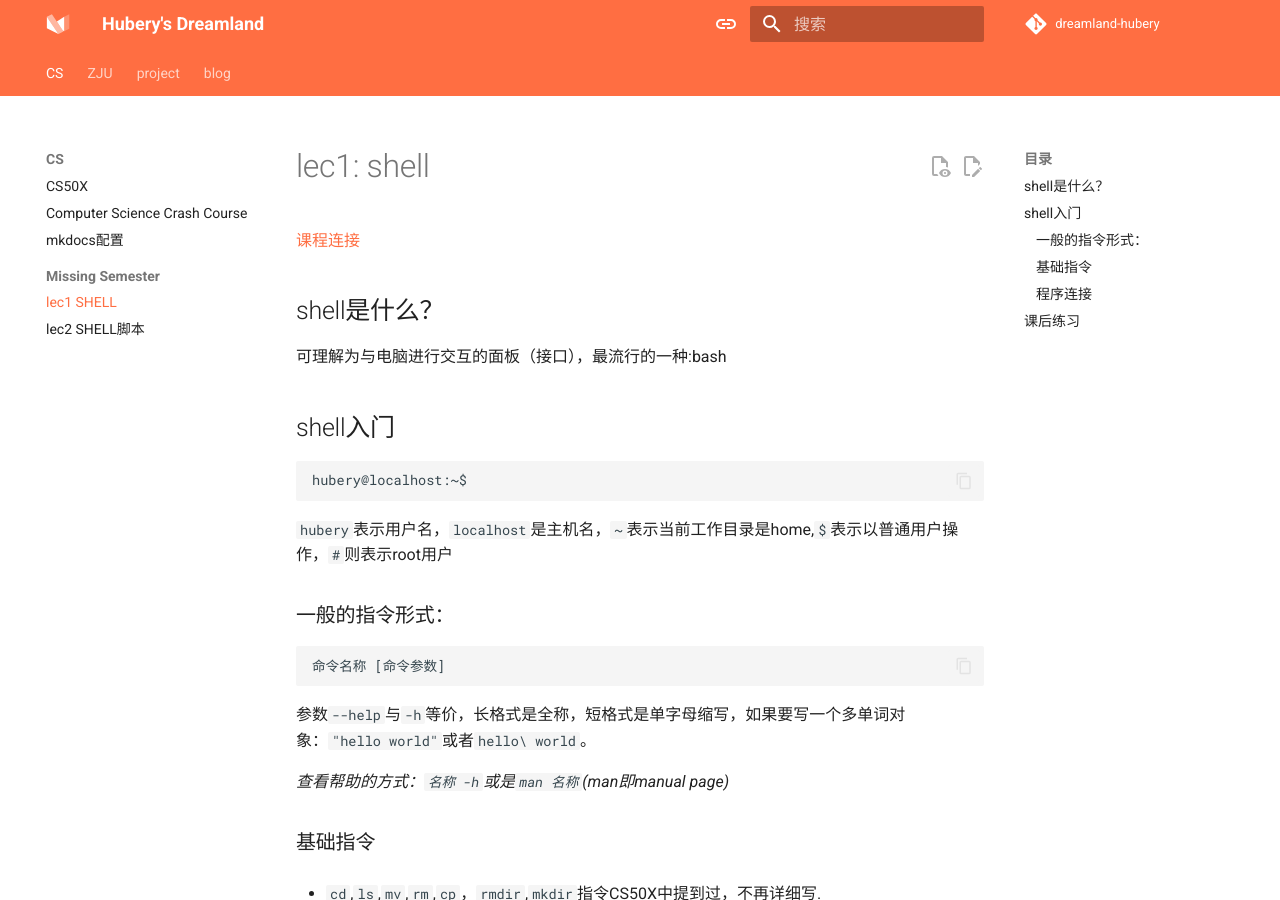
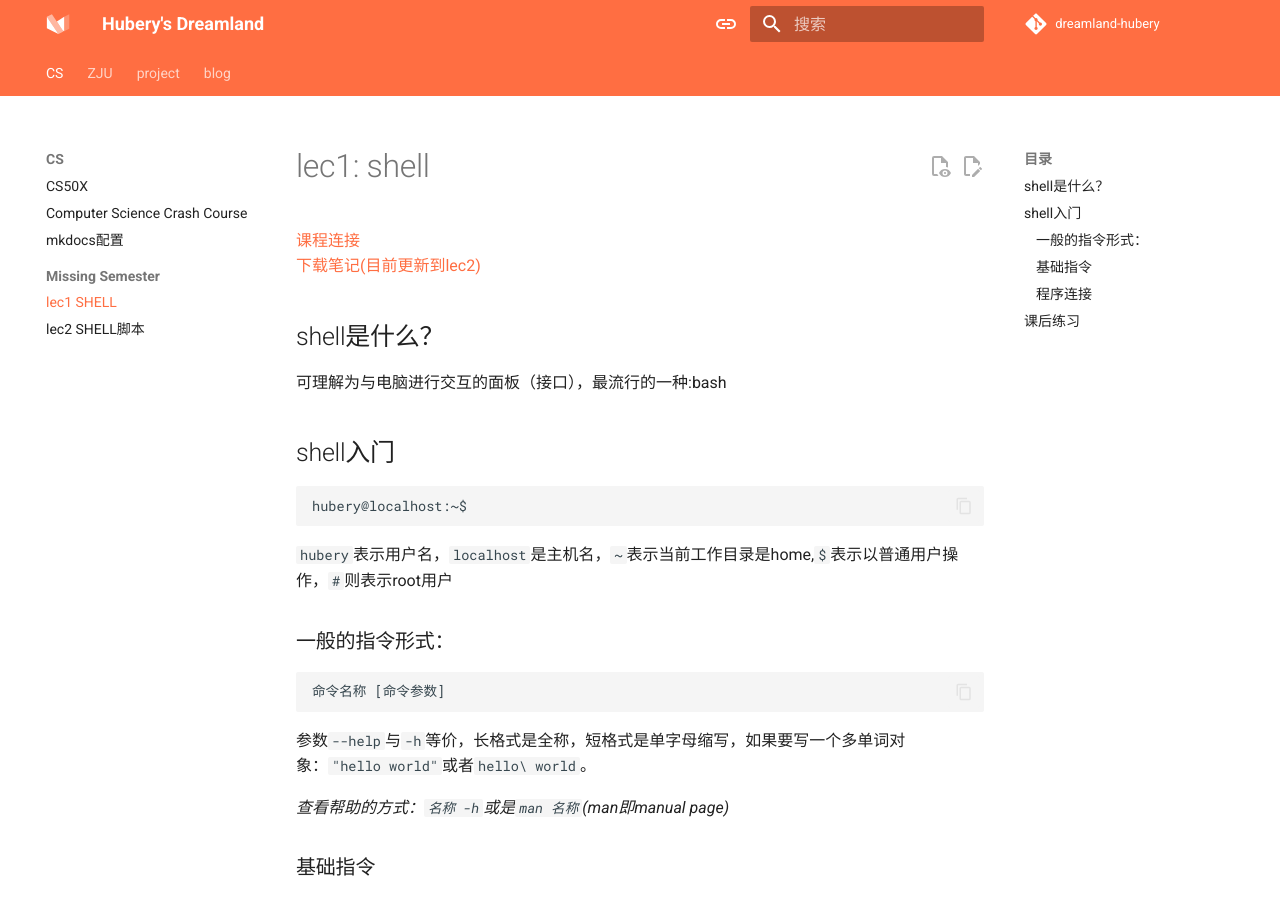
Before and after one commit to hubery258/dreamland-hubery, an MkDocs documentation site: the page built from docs/cs/Missing Semester/lec1.md, in a window 1280 px wide and 900 px high. Built offline with MkDocs 1.6.1 and Material for MkDocs 9.7.7, drawn with Linux system fonts in a browser that asks for light colours; comment, search, counter and statistics services are not loaded.

Commit message:
更新下载地址

```diff
--- a/docs/cs/Missing Semester/lec1.md
+++ b/docs/cs/Missing Semester/lec1.md
@@ -1,6 +1,7 @@
 # lec1: shell
 
-[课程连接](https://missing-semester-cn.github.io/2020/course-shell/)
+[课程连接](https://missing-semester-cn.github.io/2020/course-shell/)<br>
+[下载笔记(目前更新到lec2)](https://github.com/hubery258/Missing-Semester/archive/refs/heads/main.zip)
 
 ## shell是什么？
 可理解为与电脑进行交互的面板（接口），最流行的一种:bash
```
